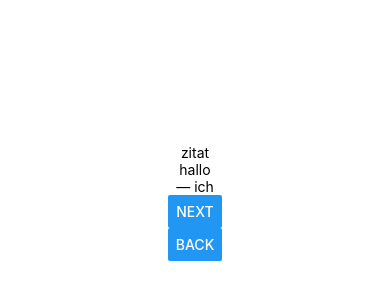
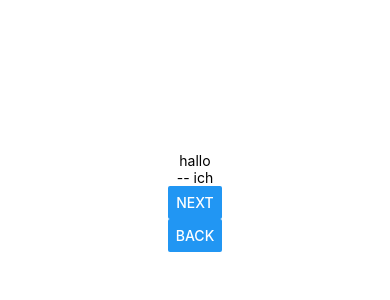
Before and after one commit to ars1992/udemy_react_native, a React Native app: screen / in a window 390 px wide. Shown: the part 220-520 px from the top of the page. Built offline with nearby package versions, Linux system fonts and the light colour scheme.

Commit message:
ende 36 props ans Komponente übergeben

```diff
--- a/App.js
+++ b/App.js
@@ -22,9 +22,8 @@ export default function App() {
 
   return (
     <View style={styles.container}>
-      <Zitate />
-      <Text>{zitat.text}</Text>
-      <Text>&mdash; {zitat.autor}</Text>
+      <Zitate text={zitat.text} autor={zitat.autor}/>
+
       <Button title='next' onPress={() => setIndex((index + 1) % zitate.length)}></Button>
       <Button title='back' onPress={() => setIndex(index == 0 ? zitate.length - 1: index - 1)}></Button>
       <StatusBar style="auto" />
--- a/components/Zitate.js
+++ b/components/Zitate.js
@@ -1,5 +1,10 @@
 import { Text } from "react-native";
 
-export default function showZitat(){
-    return <Text>zitat</Text>
+export default function showZitat(props){
+    return (
+        <>
+            <Text>{props.text}</Text>
+            <Text>-- {props.autor}</Text>
+        </>
+    )
 }
```
